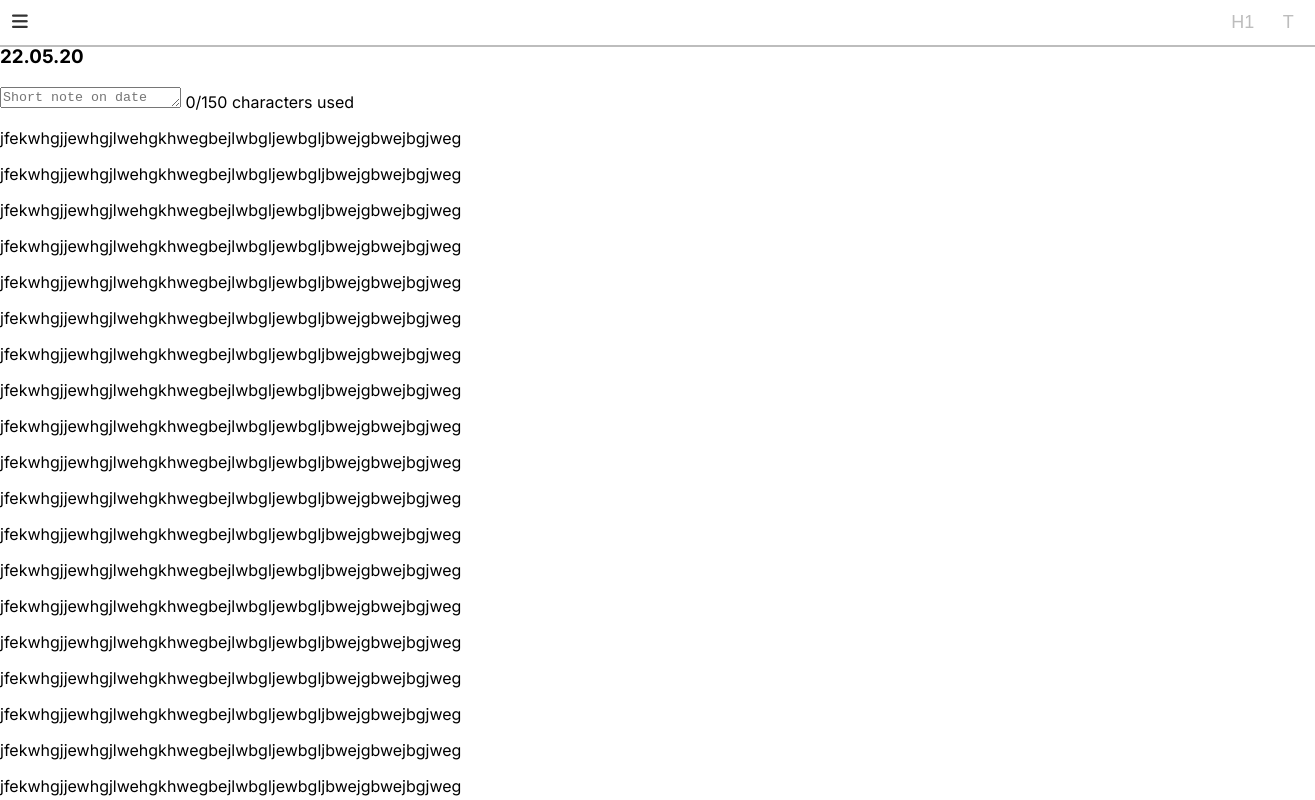
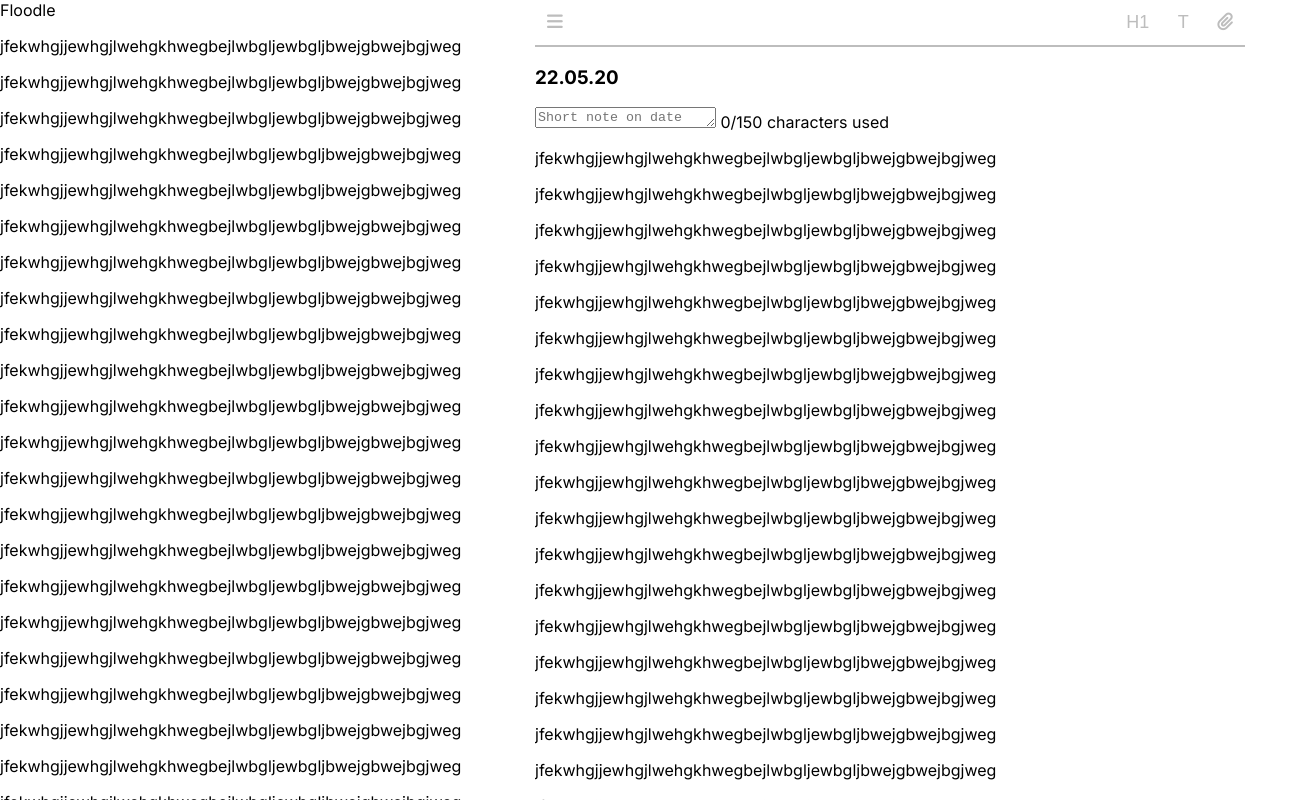
Before and after one commit to DeverPzzz/floodle-back, a plain HTML site: page index.html in a window 1280 px wide. Shown: the whole page, 1315 px wide, since content can reach past the window. Drawn offline with Linux system fonts and the light colour scheme.

Commit message:
fix flexbox layout

```diff
--- a/index.html
+++ b/index.html
@@ -12,7 +12,7 @@
   <body>
     <div class="layout">
       <section class='left-column'>
-        <div class = 'sidebar'>
+        <div class = 'sidebar sidebar--opened'>
           <div class="logo">Floodle</div>
           <div class="cards">
               <p>jfekwhgjjewhgjlwehgkhwegbejlwbgljewbgljbwejgbwejbgjweg</p>
--- a/style.css
+++ b/style.css
@@ -1,5 +1,6 @@
 * {
   outline: none;
+  box-sizing: border-box;
 }
 
 body {
@@ -9,42 +10,36 @@ body {
 
 .layout {
   display: flex;
-  margin: 0 -35px;
+  justify-content: space-between;
 }
 
 .left-column {
-  height: 100vh;
-  overflow-y: scroll;
 }
 
 .right-column {
-  position: relative;
-  height: 100vh;
-  width: 100%;
-  overflow-y: scroll;
-  padding: 0px 35px;
+  flex-grow: 1;
+  background-color: white;
+  padding: 0 35px;
 }
 
 .sidebar {
-  max-width: 0px;
+  width: 0px;
   transition: 0.3s;
 }
 
 .sidebar.sidebar--opened {
-  max-width: 500px;
+  width: 500px;
 }
 
-.header{
-  position: absolute;
-  top:0;
+.header {
   display: flex;
   justify-content: space-between;
-  width: 100%;
-  border-bottom: 2px solid #BDBDBD;
+  border-bottom: 2px solid #bdbdbd;
+  background-color: white;
 }
 
 .button {
-  color:  #BDBDBD;
+  color: #bdbdbd;
   border: none;
   background-color: #ffffff;
   padding: 12px 12px;
@@ -53,11 +48,17 @@ body {
   transition: 0.3s;
 }
 
-button:hover{
+button:hover {
   color: #333333;
   cursor: pointer;
 }
 
-.content{
-  margin-top: 45px;
+.content {
+  height: calc(100vh - 47px);
+  overflow-y: scroll;
 }
+
+.cards {
+  height: calc(100vh - 20px);
+  overflow-y: scroll;
+}
```
Lines whose indentation alone changed are shown as unchanged.
